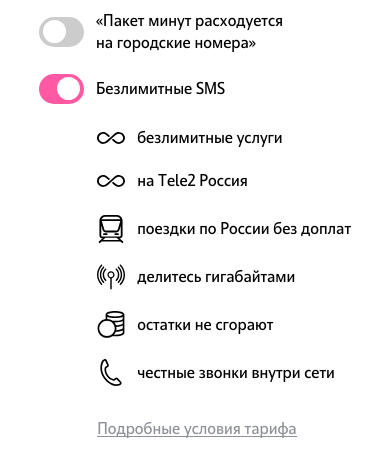
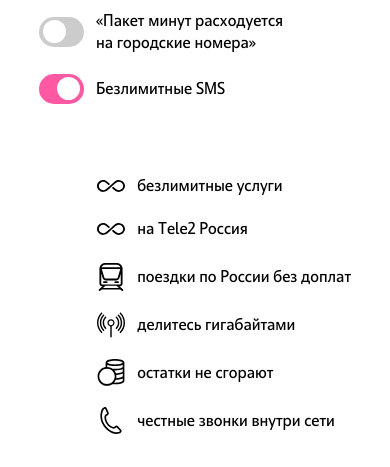
Before and after one commit to obitobi/tele2Hackathon, a plain HTML site: page main.html in a window 390 px wide. Shown: the part 631-1098 px from the top of the page. Drawn offline with Linux system fonts and the light colour scheme.

```diff
--- a/main.css
+++ b/main.css
@@ -455,6 +455,10 @@ input:checked+.unlimited__slider:before {
   .main__box {
     width: 80%;
   }
+
+  .unlimited {
+    margin-top: 48px;
+  }
 }
 
 @media screen and (max-width:767px) {}
```
Also changed, not shown: images/chat-bot.jpg, images/main.jpg (added), images/main.png (deleted), images/mobile.jpg (added), images/photo_2020-08-23_15-47-34.jpg (added), images/raiting.jpg (added), images/tablet.jpg (added), 1 other file.
